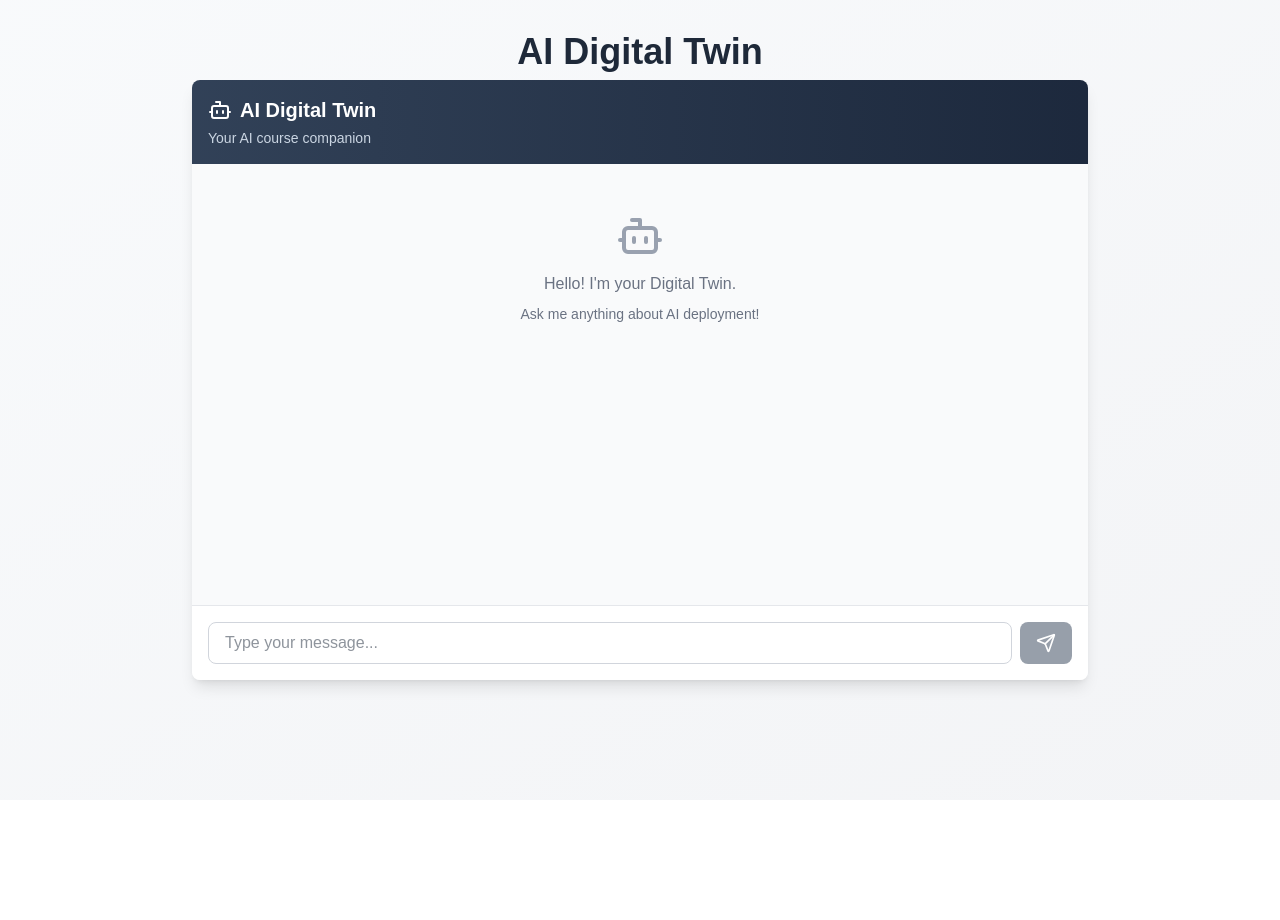
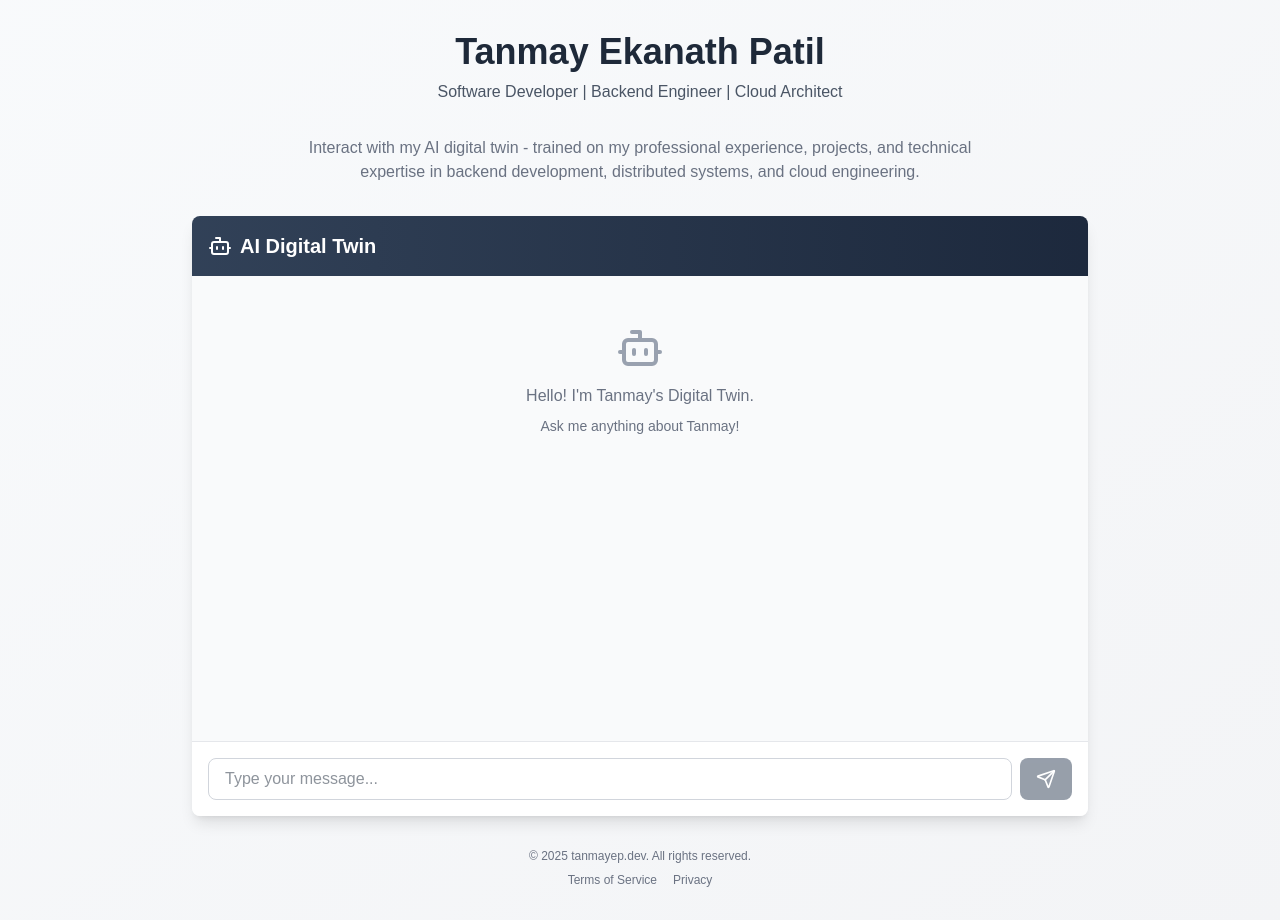
Before and after one commit to tanmay-e-patil/digital-twin, a Next.js app in the folder frontend/: page / in a window 1280 px wide. Before the commit the page ends 800 px from the top, so only its background shows below. Built offline with nearby package versions, Linux system fonts and the light colour scheme.

Commit message:
Update homepage content to reflect personal branding for Tanmay Ekanath Patil, including new title and professional description. Enhance footer with links to terms of service and privacy policy. Modify Twin component's greeting to personalize the AI Digital Twin experience.

```diff
--- a/frontend/src/app/page.tsx
+++ b/frontend/src/app/page.tsx
@@ -1,4 +1,5 @@
 import Twin from "@/components/twin";
+import Link from "next/link";
 
 export default function Home() {
   return (
@@ -6,18 +7,38 @@ export default function Home() {
       <div className="container mx-auto px-4 py-8">
         <div className="max-w-4xl mx-auto">
           <h1 className="text-4xl font-bold text-center text-gray-800 mb-2">
-            AI Digital Twin
+            Tanmay Ekanath Patil
           </h1>
-          {/* <p className="text-center text-gray-600 mb-8">
-            Deploy your Digital Twin to the cloud
-          </p> */}
+          <p className="text-center text-gray-600 mb-8">
+            Software Developer | Backend Engineer | Cloud Architect
+          </p>
+          <p className="text-center text-gray-500 mb-8 max-w-2xl mx-auto">
+            Interact with my AI digital twin - trained on my professional experience,
+            projects, and technical expertise in backend development, distributed systems,
+            and cloud engineering.
+          </p>
 
           <div className="h-[600px]">
             <Twin />
           </div>
 
-          <footer className="mt-8 text-center text-sm text-gray-500">
-            {/* <p>Week 2: Building Your Digital Twin</p> */}
+          <footer className="mt-8 text-center text-xs text-gray-500">
+            <p>
+              © {new Date().getFullYear()}{" "}
+              <span className="hover:text-gray-700">
+                <Link href={"https://tanmayep.dev"}>tanmayep.dev</Link>
+              </span>
+              {". "}
+              All rights reserved.
+            </p>
+            <div className="mt-2 space-x-4">
+              <a href="#" className="hover:text-gray-700">
+                Terms of Service
+              </a>
+              <a href="#" className="hover:text-gray-700">
+                Privacy
+              </a>
+            </div>
           </footer>
         </div>
       </div>
--- a/frontend/src/components/twin.tsx
+++ b/frontend/src/components/twin.tsx
@@ -64,7 +64,7 @@ export default function Twin() {
       const reader = response.body?.getReader();
       const decoder = new TextDecoder();
       let receivedSessionId = sessionId;
-      let buffer = '';
+      let buffer = "";
 
       if (reader) {
         while (true) {
@@ -72,11 +72,11 @@ export default function Twin() {
           if (done) break;
 
           buffer += decoder.decode(value, { stream: true });
-          const lines = buffer.split('\n');
-          buffer = lines.pop() || ''; // Keep the last incomplete line in buffer
+          const lines = buffer.split("\n");
+          buffer = lines.pop() || ""; // Keep the last incomplete line in buffer
 
           for (const line of lines) {
-            if (line.startsWith('data: ')) {
+            if (line.startsWith("data: ")) {
               try {
                 const data = JSON.parse(line.slice(6));
 
@@ -157,7 +157,7 @@ export default function Twin() {
           <Bot className="w-6 h-6" />
           AI Digital Twin
         </h2>
-        <p className="text-sm text-slate-300 mt-1">Your AI course companion</p>
+        {/* <p className="text-sm text-slate-300 mt-1">Your AI course companion</p> */}
       </div>
 
       {/* Messages */}
@@ -165,8 +165,8 @@ export default function Twin() {
         {messages.length === 0 && (
           <div className="text-center text-gray-500 mt-8">
             <Bot className="w-12 h-12 mx-auto mb-3 text-gray-400" />
-            <p>Hello! I&apos;m your Digital Twin.</p>
-            <p className="text-sm mt-2">Ask me anything about AI deployment!</p>
+            <p>Hello! I&apos;m Tanmay's Digital Twin.</p>
+            <p className="text-sm mt-2">Ask me anything about Tanmay!</p>
           </div>
         )}
 
```
